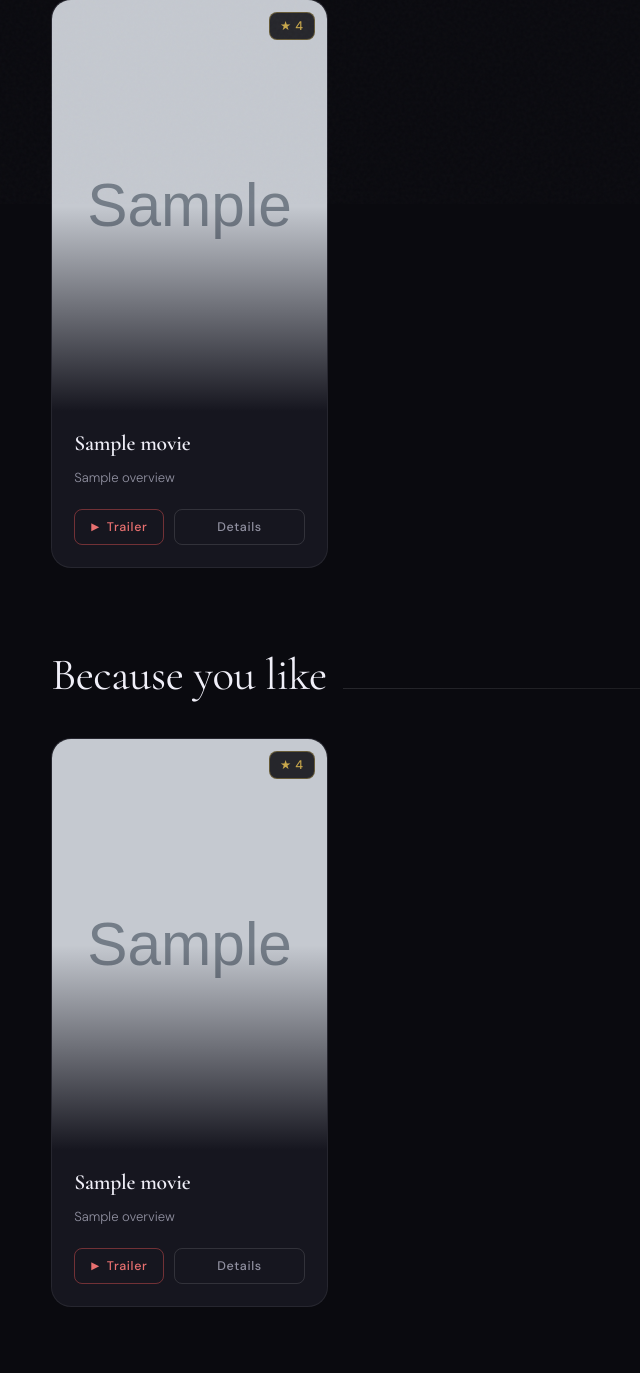
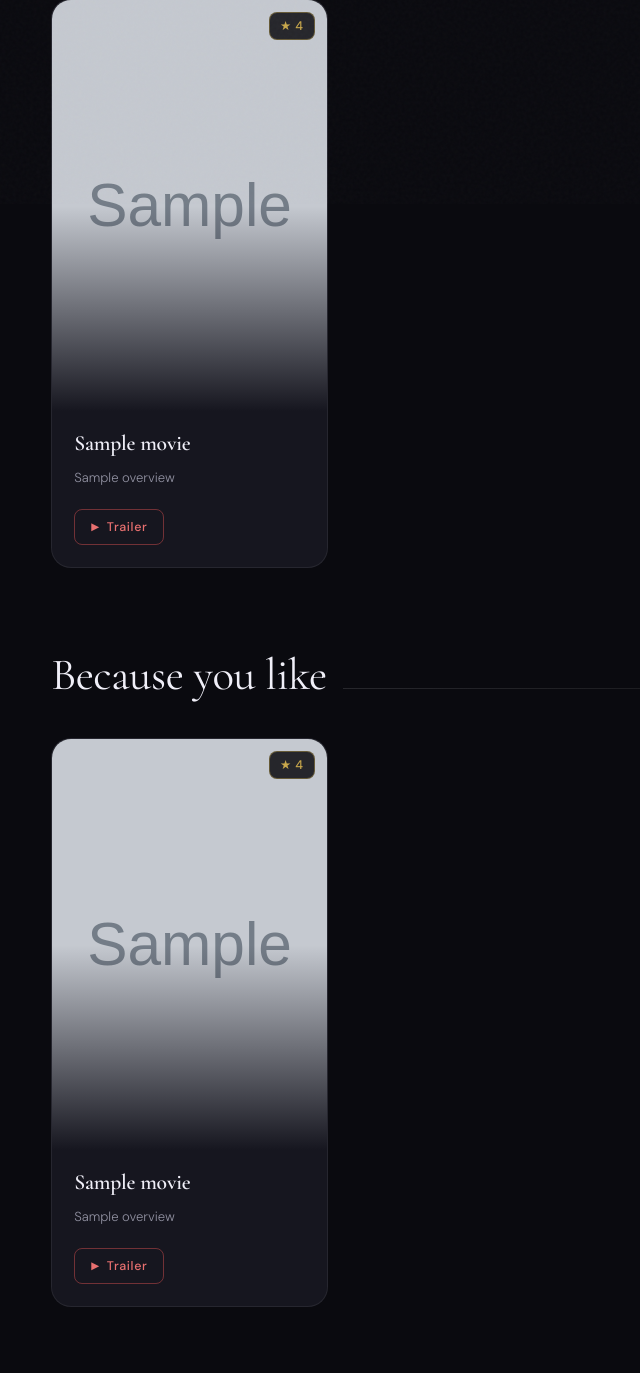
Before and after one commit to Adityajhinjha/CineMatch-Movie-Recommendation-System-, a Flask app: template templates/index.html in a window 1280 px wide. Shown: the part 596-1969 px from the top of the page, without its empty margins (0-640 px from the left). Run offline with Flask 3, Linux system fonts and the light colour scheme; the template is opened without the code that fills it: most values are stand-ins (such as "Sample title", 1, 10 or a date in 2020); grey boxes marked "Sample" are stand-in pictures; parts of the project's set-up code (start-up, migrations or seed data) failed here and were passed over.

Commit message:
remove details button and show not available on ott fallback

```diff
--- a/static/style.css
+++ b/static/style.css
@@ -390,24 +390,7 @@
   transform: scale(0.95);
 }
 
-.details-btn {
-  flex: 1;
-  padding: 9px 16px;
-  background: transparent;
-  border: 1px solid var(--rim2);
-  border-radius: 8px;
-  color: var(--ash);
-  font-family: 'DM Sans', sans-serif;
-  font-size: 0.78rem;
-  font-weight: 500;
-  letter-spacing: 0.05em;
-  cursor: pointer;
-  transition: background 0.25s, border-color 0.25s, color 0.25s, transform 0.2s;
-}
 
-.details-btn:active {
-  transform: scale(0.95);
-}
 
 /* ── Modal ─────────────────────────────────────────────────────────────── */
 .modal {
@@ -656,7 +639,7 @@
   .movie-info h2 { font-size: 1.15rem; }
   .overview { font-size: 0.78rem; margin-bottom: 14px; -webkit-line-clamp: 2; }
   .card-actions { gap: 8px; }
-  .trailer-btn, .details-btn { padding: 8px 12px; font-size: 0.72rem; }
+  .trailer-btn { padding: 8px 12px; font-size: 0.72rem; }
 
   .modal-content { padding: 32px 20px; }
   .modal-content h2 { font-size: 1.8rem; }
@@ -868,12 +851,7 @@
     color: var(--red);
     transform: translateY(-2px);
   }
-  .details-btn:hover {
-    background: rgba(201,168,76,0.08);
-    border-color: rgba(201,168,76,0.4);
-    color: var(--gold);
-    transform: translateY(-2px);
-  }
+
   .close:hover {
     background: rgba(255,255,255,0.07);
     color: var(--snow);
--- a/templates/index.html
+++ b/templates/index.html
@@ -64,7 +64,6 @@
             {% if movie.trailer %}
             <a href="{{ movie.trailer }}" target="_blank" class="trailer-btn">Trailer</a>
             {% endif %}
-            <button class="details-btn" data-pool="trending" data-idx="{{ loop.index0 }}">Details</button>
           </div>
         </div>
 
@@ -105,7 +104,6 @@
             {% if movie.trailer %}
             <a href="{{ movie.trailer }}" target="_blank" class="trailer-btn">Trailer</a>
             {% endif %}
-            <button class="details-btn" data-pool="recs" data-idx="{{ loop.index0 }}">Details</button>
           </div>
         </div>
 
@@ -278,6 +276,7 @@
       providersList.innerHTML = '';
 
       var providers = m.watch_providers || [];
+      var hasProviders = false;
 
       if (providers.length) {
         providers.forEach(function(p) {
@@ -295,15 +294,21 @@
             link.appendChild(img);
 
             providersList.appendChild(link);
+            hasProviders = true;
           }
         });
-        if (providersList.children.length > 0) {
-          providersRow.style.display = 'block';
-        } else {
-          providersRow.style.display = 'none';
-        }
+      }
+
+      if (hasProviders) {
+        providersRow.style.display = 'block';
       } else {
-        providersRow.style.display = 'none';
+        var noOttSpan = document.createElement('span');
+        noOttSpan.style.color = 'var(--ash)';
+        noOttSpan.style.fontSize = '0.9rem';
+        noOttSpan.style.fontStyle = 'italic';
+        noOttSpan.textContent = 'Not available on OTT';
+        providersList.appendChild(noOttSpan);
+        providersRow.style.display = 'block';
       }
 
       document.getElementById('movieModal').classList.add('open');
```
